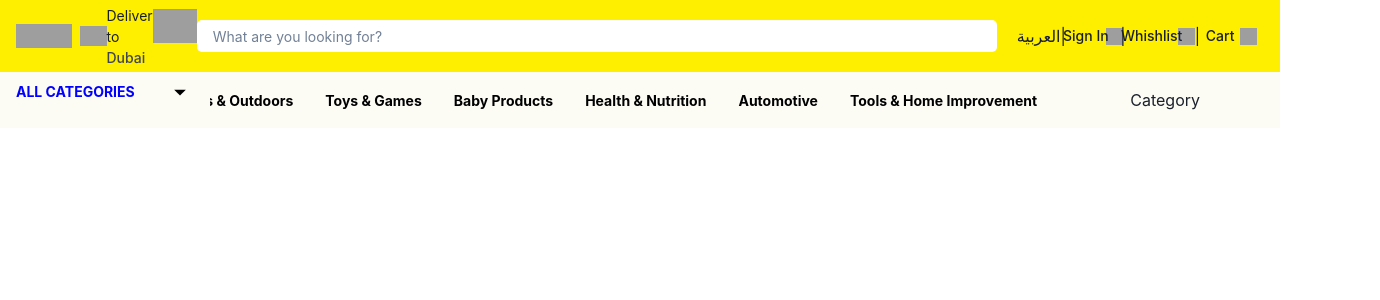
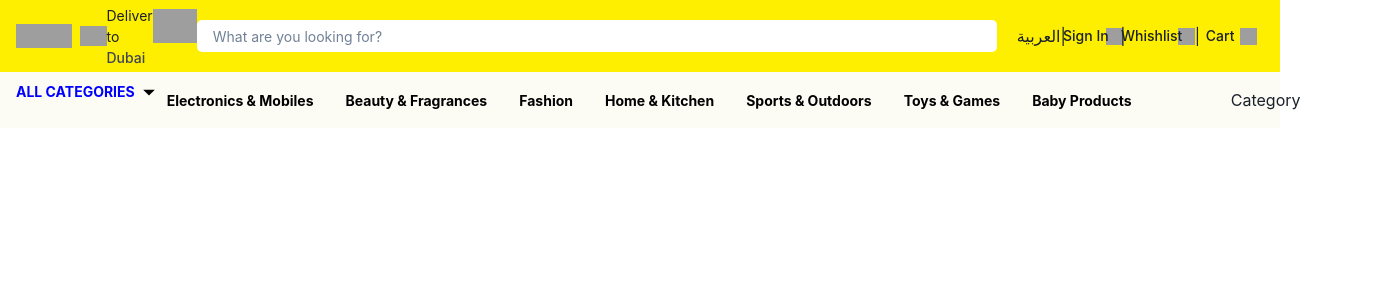
Before and after one commit to Chhaya-chouhan966/Noon, a React (Create React App) app: page / in a window 1280 px wide. Shown: the top 300 px of the page, 1380 px wide, since content can reach past the window. Built offline with nearby package versions, Linux system fonts and the light colour scheme; grey boxes are pictures that could not be loaded.

Commit message:
first commit

```diff
--- a/src/component/Header/BottomTopBar/category/Category.jsx
+++ b/src/component/Header/BottomTopBar/category/Category.jsx
@@ -14,15 +14,9 @@ const Category = () => {
             display={"flex"}
             justifyContent={"center"}
             alignItems={"center"}
-            overflowX={"scroll"}
-            css={{
-                "&::-webkit-scrollbar": {
-                    display: "none", // Hide vertical scrollbar for WebKit browsers (e.g., Chrome, Safari)
-                },
-                // scrollbarWidth: "none", // Hide vertical scrollbar for Firefox
-            }}
+
         >
-            <AllProduct />
+                <AllProduct />
 
         </Box>
     )
--- a/src/component/Header/BottomTopBar/category/Product/AllProduct.jsx
+++ b/src/component/Header/BottomTopBar/category/Product/AllProduct.jsx
@@ -1,7 +1,106 @@
 
 
 
-import React, { useState, useRef, useEffect } from 'react';
+// import React, { useState, useRef, useEffect } from 'react';
+// import {
+//     Box,
+//     Menu,
+//     MenuButton,
+//     MenuList,
+//     MenuItem,
+//     MenuDivider,
+// } from '@chakra-ui/react';
+// import './allProduct.css';
+
+// const AllProduct = () => {
+//     const [hoveredCategory, setHoveredCategory] = useState(null);
+
+//     const handleMouseEnter = (category) => {
+//         setHoveredCategory(category);
+//     };
+
+//     const handleMouseLeave = () => {
+//         setHoveredCategory(null);
+//     };
+
+//     const categories = [
+//         "Electronics & Mobiles",
+//         "Beauty & Fragrances",
+//         "Fashion",
+//         "Home & Kitchen",
+//         "Sports & Outdoors",
+//         "Toys & Games",
+//         "Baby Products",
+//         "Health & Nutrition",
+//         "Automotive",
+//         "Tools & Home Improvement",
+//         "Pet Supplies",
+//         "Office Supplies & Stationery",
+//         "Music, Movies & TV Shows",
+//         "Mahali",
+//     ];
+
+//     useEffect(() => {
+//         if (hoveredCategory) {
+//             document.body.classList.add('dim-overlay');
+//         } else {
+//             document.body.classList.remove('dim-overlay');
+//         }
+//     }, [hoveredCategory]);
+
+//     return (
+//         <Box
+//             border={"2px solid red"}
+//             overflowX={"scroll"}
+//             css={{
+//                 "&::-webkit-scrollbar": {
+//                     display: "none",
+//                 },
+//             }}
+//             whiteSpace={"nowrap"}
+//            h={"full"}
+//         >
+//             <Menu h={"full"} isOpen={hoveredCategory !== null} onClose={handleMouseLeave}>
+//                 {categories.map((category, index) => (
+//                     <MenuButton
+
+//                         key={category}
+//                         px={4}
+//                         py={2}
+//                         h={"full"}
+//                         transition='all 0.2s'
+//                         _hover={{ bg: 'white', boxShadow: "0 0 5px gray" }}
+//                         color={"#000000"}
+//                         fontSize={"14px"}
+//                         fontWeight={"700"}
+//                         my={0}
+//                         onMouseEnter={() => handleMouseEnter(category)}
+//                         onMouseLeave={handleMouseLeave}
+
+//                     >
+//                         {category}
+//                         {hoveredCategory === category && (
+//                             <MenuList className="custom-menu-list" placement="top-start"
+//                                 /* Adjust the width as needed */
+//                                 style={{ width: '800px' }}>
+//                                 <MenuItem>New Window</MenuItem>
+//                                 <MenuDivider />
+//                                 <MenuItem>Open...</MenuItem>
+//                                 <MenuItem>Save File</MenuItem>
+//                             </MenuList>
+//                         )
+//                         }
+//                     </MenuButton >
+//                 ))}
+//             </Menu >
+//         </Box >
+//     );
+// };
+
+// export default AllProduct;
+
+
+import React, { useState, useEffect } from 'react';
 import {
     Box,
     Menu,
@@ -23,6 +122,14 @@ const AllProduct = () => {
         setHoveredCategory(null);
     };
 
+    useEffect(() => {
+        if (hoveredCategory) {
+            document.body.classList.add('dim-overlay');
+        } else {
+            document.body.classList.remove('dim-overlay');
+        }
+    }, [hoveredCategory]);
+
     const categories = [
         "Electronics & Mobiles",
         "Beauty & Fragrances",
@@ -40,16 +147,19 @@ const AllProduct = () => {
         "Mahali",
     ];
 
-  useEffect(() => {
-    if (hoveredCategory) {
-      document.body.classList.add('dim-overlay');
-    } else {
-      document.body.classList.remove('dim-overlay');
-    }
-  }, [hoveredCategory]);
-
     return (
-    <Menu isOpen={hoveredCategory !== null} onClose={handleMouseLeave}>
+        <Box
+            // border={"2px solid red"}
+            overflowX={"scroll"}
+            css={{
+                "&::-webkit-scrollbar": {
+                    display: "none",
+                },
+            }}
+            whiteSpace={"nowrap"}
+            h={"full"}
+        >
+            <Menu isOpen={hoveredCategory !== null} onClose={handleMouseLeave} >
                 {categories.map((category, index) => (
                     <MenuButton
                         key={category}
@@ -58,19 +168,21 @@ const AllProduct = () => {
                         h={"full"}
                         transition='all 0.2s'
                         _hover={{ bg: 'white', boxShadow: "0 0 5px gray" }}
-          whiteSpace="nowrap"
                         color={"#000000"}
                         fontSize={"14px"}
                         fontWeight={"700"}
                         my={0}
                         onMouseEnter={() => handleMouseEnter(category)}
                         onMouseLeave={handleMouseLeave}
-
                     >
                         {category}
                         {hoveredCategory === category && (
-            <MenuList style={{width:"50vw"}} className="custom-menu-list">
-              <MenuItem>New Window</MenuItem>
+                            <MenuList   position="absolute" // Position the dropdown absolutely
+                            left={"-1400px"} // Align with the left edge of the parent
+                            top="100%" // Position below the parent
+                            width="100vw" // Full width of the viewport
+                            >
+                                <MenuItem >New Window</MenuItem>
                                 <MenuDivider />
                                 <MenuItem>Open...</MenuItem>
                                 <MenuItem>Save File</MenuItem>
@@ -79,6 +191,7 @@ const AllProduct = () => {
                     </MenuButton>
                 ))}
             </Menu>
+        </Box>
     );
 };
 
--- a/src/component/Header/BottomTopBar/category/Product/allProduct.css
+++ b/src/component/Header/BottomTopBar/category/Product/allProduct.css
@@ -8,6 +8,6 @@
     z-index: 1000; /* Ensure it's above other content */
   }
   .custom-menu-list{
-    width: 100%;
-
+    max-width: 1000px;
+  overflow-x: unset;
   }
```
Lines whose indentation alone changed are shown as unchanged.
